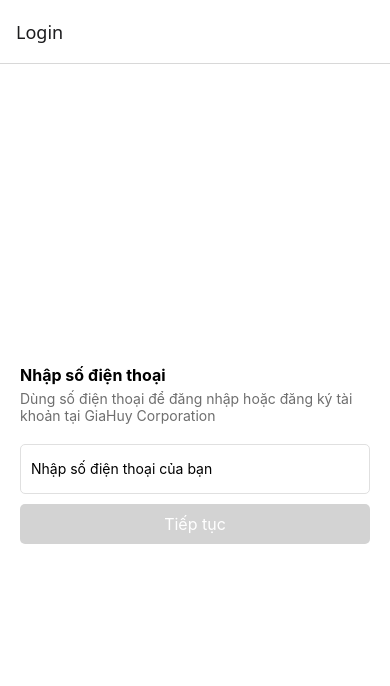
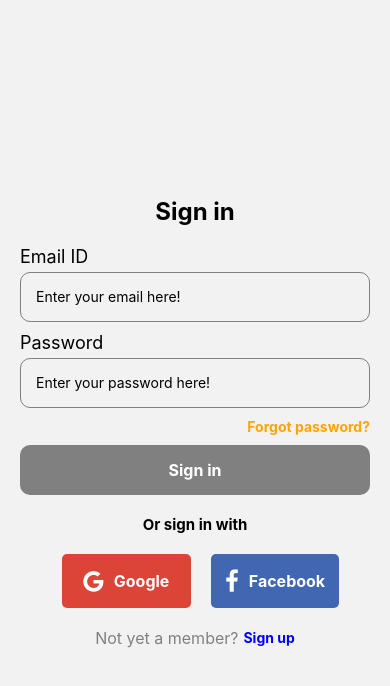
Before and after one commit to VamosHuiJia/Mobile-Application-Development, a React Native app in the folder MyExercises/: screen / in a window 390 px wide. Shown: the top 686 px of the page. Built offline with nearby package versions, Linux system fonts and the light colour scheme.

Commit message:
Update App.js

```diff
--- a/MyExercises/App.js
+++ b/MyExercises/App.js
@@ -1,5 +1,4 @@
-import React from 'react';
-import { NavigationContainer } from '@react-navigation/native';
+import React, {useContext} from 'react';
 import { createStackNavigator } from '@react-navigation/stack';
 
 import LoginScreen from './src/Bai1BasicComp';
@@ -9,23 +8,45 @@
 import ValidateForm from './src/Bai4ValidateForm'
 import HomeScreen from './src/HomeScreen';
 
+import { NavigationContainer } from '@react-navigation/native';
+import AuthStack from './src/Navigation/AuthStack';
+import MainStack from './src/Navigation/MainStack';
+import { AppProvider, AppContext } from './src/Context/AppContext';
+
 const Stack = createStackNavigator();
 
-const App = () => {
-  // return <LoginScreen />;
-  // return <Component />;
-  // return <NotificationList />;
-  // return <Lesson5 />;
-  // return <ValidateForm />;
-
+const AppNavigator = () => {
+  const { isLoggedIn } = useContext(AppContext);
   return (
     <NavigationContainer>
-      <Stack.Navigator initialRouteName="Login">
-        <Stack.Screen name="Login" component={ValidateForm} />
-        <Stack.Screen name="Home" component={HomeScreen} />
-      </Stack.Navigator>
+      {isLoggedIn ? <MainStack /> : <AuthStack />}
     </NavigationContainer>
   );
 };
 
+// const App = () => {
+//   // return <LoginScreen />;
+//   // return <Component />;
+//   // return <NotificationList />;
+//   // return <Lesson5 />;
+//   // return <ValidateForm />;
+
+//   return (
+//     <NavigationContainer>
+//       <Stack.Navigator initialRouteName="Login">
+//         <Stack.Screen name="Login" component={ValidateForm} />
+//         <Stack.Screen name="Home" component={HomeScreen} />
+//       </Stack.Navigator>
+//     </NavigationContainer>
+//   );
+// };
+
+const App = () => {
+  return (
+    <AppProvider>
+      <AppNavigator />
+    </AppProvider>
+  );
+};
+
 export default App;
```
